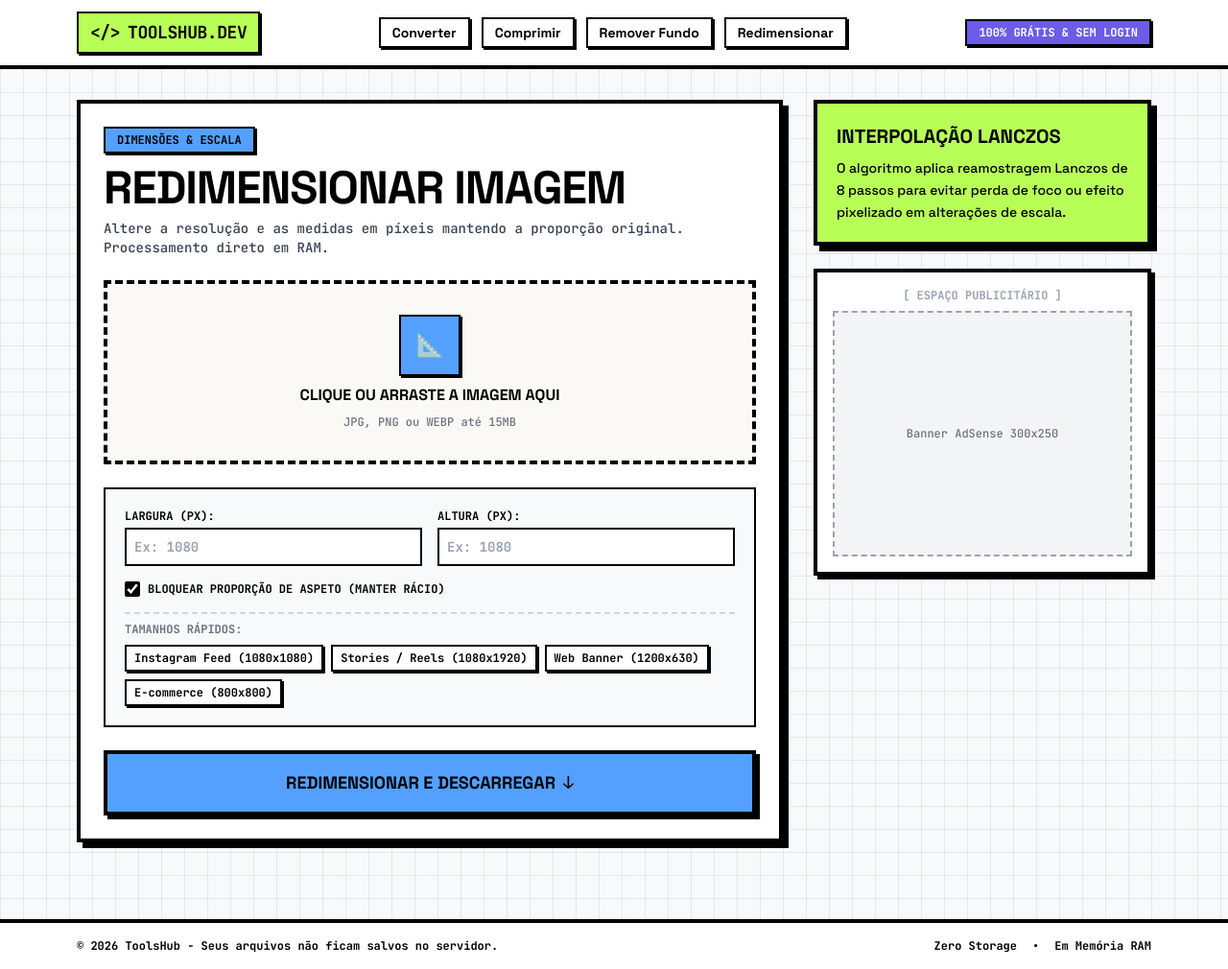
After one commit to leobrda/tools, a Django app: page /redimensionar/ in a window 1280 px wide. The commit adds this page. Shown: the whole page at 96% size. Run offline with Django 5.2, Linux system fonts and the light colour scheme; some libraries are stand-ins or nearby versions.

Commit message:
feat: add image resizer tool with aspect ratio locking and lanczos resampling

```diff
--- a/templates/base.html
+++ b/templates/base.html
@@ -57,6 +57,7 @@
         <a href="{% url 'converter_view' %}" class="px-3 py-1 bg-white border-2 border-black shadow-neo-sm hover:bg-neoGreen transition-all">Converter</a>
         <a href="{% url 'comprimir_view' %}" class="px-3 py-1 bg-white border-2 border-black shadow-neo-sm hover:bg-neoYellow transition-all">Comprimir</a>
         <a href="{% url 'remover_fundo_view' %}" class="px-3 py-1 bg-white border-2 border-black shadow-neo-sm hover:bg-neoPink transition-all">Remover Fundo</a>
+        <a href="{% url 'redimensionar_view' %}" class="px-3 py-1 bg-white border-2 border-black shadow-neo-sm hover:bg-neoBlue transition-all">Redimensionar</a>
       </nav>
 
       <div>
--- /dev/null
+++ b/templates/tools/image_resizer.html
@@ -0,0 +1,171 @@
+{% extends 'base.html' %}
+
+{% block title %}Redimensionar Imagem Grátis - ToolsHub{% endblock %}
+
+{% block content %}
+<div class="grid grid-cols-1 lg:grid-cols-12 gap-8 items-start">
+
+  <!-- Painel Principal -->
+  <div class="lg:col-span-8 bg-white border-4 border-black p-6 shadow-neo-lg">
+
+    <div class="inline-block px-3 py-1 bg-neoBlue border-2 border-black shadow-neo-sm font-mono text-xs font-bold uppercase mb-3">
+      Dimensões &amp; Escala
+    </div>
+
+    <h1 class="text-3xl md:text-5xl font-black uppercase tracking-tight mb-2">
+      Redimensionar Imagem
+    </h1>
+    <p class="font-mono text-sm text-gray-700 mb-6">
+      Altere a resolução e as medidas em píxeis mantendo a proporção original. Processamento direto em RAM.
+    </p>
+
+    <form id="resizeForm" action="{% url 'redimensionar_view' %}" method="POST" enctype="multipart/form-data" class="space-y-6">
+      {% csrf_token %}
+
+      <!-- Drop Zone -->
+      <div id="dropZone" class="border-4 border-dashed border-black bg-[#FAF9F6] p-8 text-center cursor-pointer transition-all hover:bg-blue-50 relative">
+        <input type="file" name="imagem" id="fileInput" accept="image/png,image/jpeg,image/webp" class="absolute inset-0 w-full h-full opacity-0 cursor-pointer" required>
+
+        <div class="space-y-2 pointer-events-none">
+          <div class="w-16 h-16 mx-auto bg-neoBlue border-2 border-black shadow-neo-sm flex items-center justify-center font-black text-2xl">
+            📐
+          </div>
+          <p class="text-base font-bold uppercase">Clique ou arraste a imagem aqui</p>
+          <p class="font-mono text-xs text-gray-500">JPG, PNG ou WEBP até 15MB</p>
+        </div>
+      </div>
+
+      <!-- Ficheiro Selecionado e Medidas Originais -->
+      <div id="fileInfo" class="hidden p-4 bg-gray-100 border-2 border-black space-y-2">
+        <div class="flex items-center justify-between font-mono text-xs font-bold">
+          <div><span class="text-gray-500">Ficheiro:</span> <span id="fileNameDisplay" class="text-black"></span></div>
+          <button type="button" id="removeFileBtn" class="px-2 py-1 bg-neoPink border-2 border-black shadow-neo-sm text-xs font-bold hover:translate-x-0.5 hover:translate-y-0.5 hover:shadow-none">
+            Remover
+          </button>
+        </div>
+        <div class="font-mono text-xs text-gray-600">
+          Dimensões Originais: <span id="originalDims" class="font-bold text-black">A carregar...</span>
+        </div>
+      </div>
+
+      <!-- Controlos de Dimensão -->
+      <div class="p-5 border-2 border-black bg-[#F8F9FA] space-y-4">
+        <div class="grid grid-cols-1 sm:grid-cols-2 gap-4">
+          <div>
+            <label class="block font-mono font-bold text-xs uppercase mb-1">Largura (px):</label>
+            <input type="number" name="largura" id="larguraInput" min="10" max="8000" placeholder="Ex: 1080" class="w-full p-2 border-2 border-black font-mono font-bold text-sm bg-white focus:outline-none focus:ring-2 focus:ring-black">
+          </div>
+          <div>
+            <label class="block font-mono font-bold text-xs uppercase mb-1">Altura (px):</label>
+            <input type="number" name="altura" id="alturaInput" min="10" max="8000" placeholder="Ex: 1080" class="w-full p-2 border-2 border-black font-mono font-bold text-sm bg-white focus:outline-none focus:ring-2 focus:ring-black">
+          </div>
+        </div>
+
+        <div class="flex items-center gap-2">
+          <input type="checkbox" name="manter_proporcao" id="manterProporcao" checked class="w-4 h-4 border-2 border-black accent-black cursor-pointer">
+          <label for="manterProporcao" class="font-mono text-xs font-bold uppercase cursor-pointer">
+            Bloquear proporção de aspeto (manter rácio)
+          </label>
+        </div>
+
+        <!-- Predefinições rápidas -->
+        <div class="space-y-2 pt-2 border-t-2 border-dashed border-gray-300">
+          <span class="block font-mono text-xs font-bold text-gray-500 uppercase">Tamanhos Rápidos:</span>
+          <div class="flex flex-wrap gap-2">
+            <button type="button" class="preset-btn px-2 py-1 bg-white border-2 border-black text-xs font-mono font-bold shadow-neo-sm hover:bg-neoYellow transition-all" data-w="1080" data-h="1080">Instagram Feed (1080x1080)</button>
+            <button type="button" class="preset-btn px-2 py-1 bg-white border-2 border-black text-xs font-mono font-bold shadow-neo-sm hover:bg-neoYellow transition-all" data-w="1080" data-h="1920">Stories / Reels (1080x1920)</button>
+            <button type="button" class="preset-btn px-2 py-1 bg-white border-2 border-black text-xs font-mono font-bold shadow-neo-sm hover:bg-neoYellow transition-all" data-w="1200" data-h="630">Web Banner (1200x630)</button>
+            <button type="button" class="preset-btn px-2 py-1 bg-white border-2 border-black text-xs font-mono font-bold shadow-neo-sm hover:bg-neoYellow transition-all" data-w="800" data-h="800">E-commerce (800x800)</button>
+          </div>
+        </div>
+      </div>
+
+      <!-- Botão Submit -->
+      <button type="submit" class="w-full py-4 bg-neoBlue text-black font-black uppercase text-lg border-4 border-black shadow-neo hover:translate-x-1 hover:translate-y-1 hover:shadow-none transition-all flex items-center justify-center gap-2">
+        <span>Redimensionar e Descarregar</span>
+        <span class="font-mono">↓</span>
+      </button>
+    </form>
+
+  </div>
+
+  <!-- Barra Lateral -->
+  <div class="lg:col-span-4 space-y-6">
+    <div class="bg-neoGreen border-4 border-black p-5 shadow-neo-lg">
+      <h3 class="font-black text-xl uppercase mb-2">Interpolação Lanczos</h3>
+      <p class="text-sm font-medium leading-relaxed">
+        O algoritmo aplica reamostragem Lanczos de 8 passos para evitar perda de foco ou efeito pixelizado em alterações de escala.
+      </p>
+    </div>
+
+    <div class="bg-white border-4 border-black p-4 shadow-neo text-center">
+      <span class="font-mono text-xs font-bold text-gray-400 block mb-2">[ ESPAÇO PUBLICITÁRIO ]</span>
+      <div class="w-full h-64 bg-gray-100 border-2 border-dashed border-gray-400 flex items-center justify-center font-mono text-xs text-gray-500">
+        Banner AdSense 300x250
+      </div>
+    </div>
+  </div>
+
+</div>
+
+<script>
+  const fileInput = document.getElementById('fileInput');
+  const dropZone = document.getElementById('dropZone');
+  const fileInfo = document.getElementById('fileInfo');
+  const fileNameDisplay = document.getElementById('fileNameDisplay');
+  const removeFileBtn = document.getElementById('removeFileBtn');
+  const originalDims = document.getElementById('originalDims');
+  const larguraInput = document.getElementById('larguraInput');
+  const alturaInput = document.getElementById('alturaInput');
+  const manterProporcao = document.getElementById('manterProporcao');
+  const presetBtns = document.querySelectorAll('.preset-btn');
+
+  let aspectRatio = null;
+
+  fileInput.addEventListener('change', () => {
+    if (fileInput.files.length > 0) {
+      const file = fileInput.files[0];
+      fileNameDisplay.textContent = file.name;
+      fileInfo.classList.remove('hidden');
+      dropZone.classList.add('bg-blue-50', 'border-neoBlue');
+
+      const img = new Image();
+      img.src = URL.createObjectURL(file);
+      img.onload = () => {
+        aspectRatio = img.naturalWidth / img.naturalHeight;
+        originalDims.textContent = `${img.naturalWidth} x ${img.naturalHeight} px`;
+        larguraInput.value = img.naturalWidth;
+        alturaInput.value = img.naturalHeight;
+      };
+    }
+  });
+
+  removeFileBtn.addEventListener('click', () => {
+    fileInput.value = '';
+    fileInfo.classList.add('hidden');
+    dropZone.classList.remove('bg-blue-50', 'border-neoBlue');
+    larguraInput.value = '';
+    alturaInput.value = '';
+    aspectRatio = null;
+  });
+
+  larguraInput.addEventListener('input', () => {
+    if (manterProporcao.checked && aspectRatio && larguraInput.value) {
+      alturaInput.value = Math.round(larguraInput.value / aspectRatio);
+    }
+  });
+
+  alturaInput.addEventListener('input', () => {
+    if (manterProporcao.checked && aspectRatio && alturaInput.value) {
+      larguraInput.value = Math.round(alturaInput.value * aspectRatio);
+    }
+  });
+
+  presetBtns.forEach(btn => {
+    btn.addEventListener('click', () => {
+      larguraInput.value = btn.dataset.w;
+      alturaInput.value = btn.dataset.h;
+    });
+  });
+</script>
+{% endblock %}
--- a/tools/urls.py
+++ b/tools/urls.py
@@ -1,8 +1,9 @@
 from django.urls import path
-from .views import converter_view, comprimir_view, remover_fundo_view
+from .views import converter_view, comprimir_view, remover_fundo_view, redimensionar_view
 
 urlpatterns = [
     path('', converter_view, name='converter_view'),
     path('comprimir/', comprimir_view, name='comprimir_view'),
     path('remover-fundo/', remover_fundo_view, name='remover_fundo_view'),
+    path('redimensionar/', redimensionar_view, name='redimensionar_view'),
 ]
--- a/tools/views.py
+++ b/tools/views.py
@@ -170,3 +170,78 @@ def remover_fundo_view(request):
 
         except Exception as e:
             return HttpResponseBadRequest(f"Falha ao remover fundo: {str(e)}")
+
+
+def redimensionar_view(request):
+    if request.method == 'GET':
+        return render(request, 'tools/image_resizer.html')
+
+    if request.method == 'POST':
+        arquivo = request.FILES.get('imagem')
+        largura = request.POST.get('largura')
+        altura = request.POST.get('altura')
+        manter_proporcao = request.POST.get('manter_proporcao') == 'on'
+
+        if not arquivo:
+            return HttpResponseBadRequest("Nenhum ficheiro enviado.")
+
+        try:
+            largura = int(largura) if largura else None
+            altura = int(altura) if altura else None
+        except ValueError:
+            return HttpResponseBadRequest("Valores de dimensões inválidos.")
+
+        if not largura and not altura:
+            return HttpResponseBadRequest("Indique pelo menos uma dimensão (largura ou altura).")
+
+        try:
+            img = Image.open(arquivo)
+            largura_orig, altura_orig = img.size
+
+            # Cálculo de proporção caso apenas uma dimensão seja indicada ou a caixa esteja ativa
+            if manter_proporcao:
+                if largura and not altura:
+                    proporcao = largura / float(largura_orig)
+                    altura = int(float(altura_orig) * float(proporcao))
+                elif altura and not largura:
+                    proporcao = altura / float(altura_orig)
+                    largura = int(float(largura_orig) * float(proporcao))
+                elif largura and altura:
+                    proporcao = min(largura / float(largura_orig), altura / float(altura_orig))
+                    largura = int(float(largura_orig) * float(proporcao))
+                    altura = int(float(altura_orig) * float(proporcao))
+            else:
+                largura = largura or largura_orig
+                altura = altura or altura_orig
+
+            # Redimensionamento com filtro Lanczos de alta qualidade
+            img_redimensionada = img.resize((largura, altura), Image.Resampling.LANCZOS)
+
+            formato_saida = img.format if img.format in ('JPEG', 'PNG', 'WEBP') else 'JPEG'
+            buffer_saida = io.BytesIO()
+
+            if formato_saida == 'JPEG':
+                if img_redimensionada.mode != 'RGB':
+                    img_redimensionada = img_redimensionada.convert('RGB')
+                img_redimensionada.save(buffer_saida, format='JPEG', quality=90, optimize=True)
+                mime_type = 'image/jpeg'
+                extensao = 'jpg'
+            elif formato_saida == 'PNG':
+                img_redimensionada.save(buffer_saida, format='PNG', optimize=True)
+                mime_type = 'image/png'
+                extensao = 'png'
+            else:
+                img_redimensionada.save(buffer_saida, format='WEBP', quality=90)
+                mime_type = 'image/webp'
+                extensao = 'webp'
+
+            buffer_saida.seek(0)
+            nome_original = arquivo.name.rsplit('.', 1)[0]
+            nome_download = f"{nome_original}_{largura}x{altura}.{extensao}"
+
+            response = HttpResponse(buffer_saida.getvalue(), content_type=mime_type)
+            response['Content-Disposition'] = f'attachment; filename="{nome_download}"'
+            return response
+
+        except Exception as e:
+            return HttpResponseBadRequest(f"Falha ao redimensionar imagem: {str(e)}")
```
